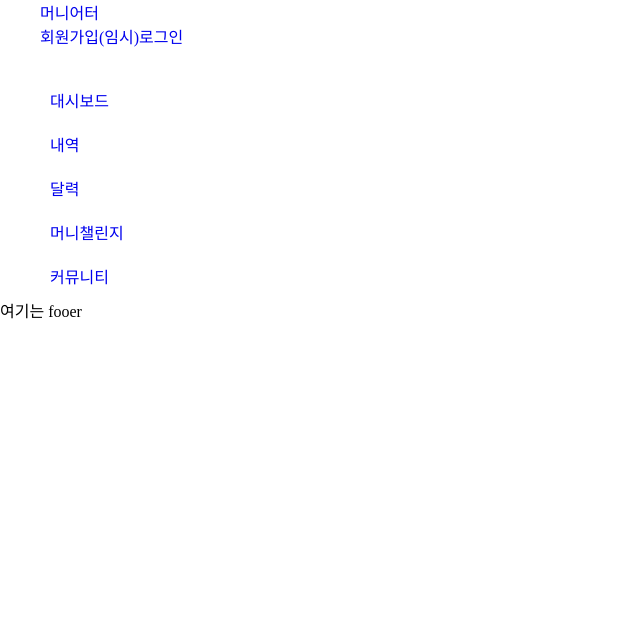
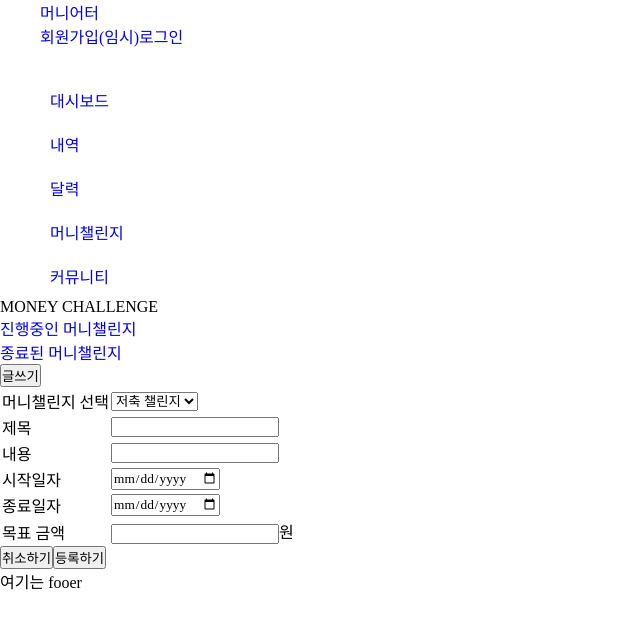
Before and after one commit to heohzit/moniet_web, a React (Create React App) app in the folder moniet_web_front/: page /challenge/write in a window 1280 px wide. Shown: the top 628 px of the page, without its empty margins (0-640 px from the left). Built offline with nearby package versions, Linux system fonts and the light colour scheme; a web font is replaced by a local one.

Commit message:
챌린지 파일 생성

```diff
--- a/moniet_web_front/src/App.js
+++ b/moniet_web_front/src/App.js
@@ -3,7 +3,7 @@ import Footer from "./component/common/Footer";
 import { Link, Route, Routes } from "react-router-dom";
 import Main from "./component/common/Main";
 import Dashboard from "./component/dashboard/Dashboard";
-import Challenge from "./component/challenge/Challenge";
+import ChallengeMain from "./component/challenge/ChallengeMain";
 import Cashbook from "./component/cashbook/Cashbook";
 import Join from "./component/member/Join";
 import Login from "./component/member/Login";
@@ -17,10 +17,13 @@ function App() {
         <Routes>
           <Route path="/" element={<Main></Main>}></Route>
           <Route path="/dashboard" element={<Dashboard></Dashboard>}></Route>
-          <Route path="/challenge" element={<Challenge></Challenge>}></Route>
+          <Route
+            path="/challenge/*"
+            element={<ChallengeMain></ChallengeMain>}
+          ></Route>
           <Route path="/cashbook/*" element={<Cashbook />} />
-          <Route path="/join" element={<Join/>}/>
-          <Route path="/login" element={<Login/>}/>
+          <Route path="/join" element={<Join />} />
+          <Route path="/login" element={<Login />} />
         </Routes>
       </div>
       <Footer></Footer>
--- a/moniet_web_front/src/component/challenge/Challenge.js
+++ /dev/null
@@ -1,14 +0,0 @@
-import "./challenge.css";
-import ChallengeMenu from "./ChallengeMenu";
-
-const Challenge = () => {
-  return (
-    <div className="challenge-wrap">
-      <div className="challenge-top">
-        <ChallengeMenu></ChallengeMenu>
-      </div>
-    </div>
-  );
-};
-
-export default Challenge;
--- /dev/null
+++ b/moniet_web_front/src/component/challenge/ChallengeFrm.js
@@ -0,0 +1,88 @@
+import "./challenge.css";
+import { Button3 } from "../util/Buttons";
+
+const ChallengeFrm = (props) => {
+  const challengeTitle = props.challengeTitle;
+  const setChallengeTitle = props.setChallengeTitle;
+  const challengeContent = props.challengeContent;
+  const setChallengeContent = props.setChallengeContent;
+  const challengeKind = props.challengeKind;
+  const setChallengeKind = props.setChallengeKind;
+  const challengeAmount = props.challengeAmount;
+  const setChallengeAmount = props.setChallengeAmount;
+  const challengeStart = props.challengeStart;
+  const setChallengeStart = props.setChallengeStart;
+  const challengeEnd = props.challengeEnd;
+  const setChallengeEnd = props.setChallengeEnd;
+  const buttonEvent = props.buttonEvent;
+  return (
+    <div className="challenge-frm wrap">
+      <div className="challenge-frm-top">
+        <div className="challenge-info">
+          <table className="challenge-info-tbl">
+            <tbody>
+              <tr>
+                <td>
+                  <label htmlFor="challengeKind">머니챌린지 선택</label>
+                </td>
+                <td>
+                  <select>
+                    <option>저축 챌린지</option>
+                    <option>지출 챌린지</option>
+                  </select>
+                </td>
+              </tr>
+              <tr>
+                <td>
+                  <label htmlFor="challengeTitle">제목</label>
+                </td>
+                <td>
+                  <input type="text"></input>
+                </td>
+              </tr>
+              <tr>
+                <td>
+                  <label htmlFor="challengeContent">내용</label>
+                </td>
+                <td>
+                  <input type="text"></input>
+                </td>
+              </tr>
+              <tr>
+                <td>
+                  <label htmlFor="challengeStart">시작일자</label>
+                </td>
+                <td>
+                  <input type="date"></input>
+                </td>
+              </tr>
+              <tr>
+                <td>
+                  <label htmlFor="challengeEnd">종료일자</label>
+                </td>
+                <td>
+                  <input type="date"></input>
+                </td>
+              </tr>
+              <tr>
+                <td>
+                  <label htmlFor="challengeAmount">목표 금액</label>
+                </td>
+                <td>
+                  <input type="text"></input>
+                  <span>원</span>
+                </td>
+              </tr>
+            </tbody>
+          </table>
+        </div>
+      </div>
+      <div className="board-content-box"></div>
+      <div className="board-btn-box">
+        <Button3 text="취소하기"></Button3>
+        <Button3 text="등록하기"></Button3>
+      </div>
+    </div>
+  );
+};
+export default ChallengeFrm;
--- /dev/null
+++ b/moniet_web_front/src/component/challenge/ChallengeMain.js
@@ -0,0 +1,31 @@
+import "./challenge.css";
+import { Route, Routes, useNavigate } from "react-router-dom";
+import ChallengeFrm from "./ChallengeFrm";
+import ChallengeMenu from "./ChallengeMenu";
+import EndChallenge from "./EndChallenge";
+import IngChallenge from "./IngChallenge";
+import { Button3 } from "../util/Buttons";
+
+const ChallengeMain = () => {
+  const navigate = useNavigate();
+  const write = () => {
+    navigate("write");
+  };
+  return (
+    <div className="challenge-main-wrap">
+      <div className="challenge-title">MONEY CHALLENGE</div>
+      <div className="challengeMenu-detail">
+        <ChallengeMenu></ChallengeMenu>
+        <div className="board-write-btn">
+          <Button3 text="글쓰기" clickEvent={write}></Button3>
+        </div>
+      </div>
+      <Routes>
+        <Route path="write" element={<ChallengeFrm></ChallengeFrm>}></Route>
+        <Route path="end" element={<EndChallenge></EndChallenge>}></Route>
+        <Route path="*" element={<IngChallenge></IngChallenge>}></Route>
+      </Routes>
+    </div>
+  );
+};
+export default ChallengeMain;
--- a/moniet_web_front/src/component/challenge/ChallengeMenu.js
+++ b/moniet_web_front/src/component/challenge/ChallengeMenu.js
@@ -1,14 +1,18 @@
 import { Link } from "react-router-dom";
+import "./challenge.css";
 
 const ChallengeMenu = () => {
   return (
-    <div className="challengeMenu-wrap">
+    <div className="challengeMenu-tab">
       <ul>
-        <li>진행중인 머니챌린지</li>
-        <li>종료된 머니챌린지</li>
+        <Link to="ing">
+          <li>진행중인 머니챌린지</li>
+        </Link>
+        <Link to="end">
+          <li>종료된 머니챌린지</li>
+        </Link>
       </ul>
     </div>
   );
 };
-
 export default ChallengeMenu;
--- /dev/null
+++ b/moniet_web_front/src/component/challenge/EndChallenge.js
@@ -0,0 +1,45 @@
+import React, { useState, useEffect } from "react";
+
+const EndChallenge = () => {
+  const [targetDate, setTargetDate] = useState(new Date("2023-12-31")); // 원하는 날짜로 설정
+
+  const calculateDday = () => {
+    const currentDate = new Date();
+    const timeDifference = targetDate - currentDate;
+
+    // D-day 계산
+    const days = Math.floor(timeDifference / (1000 * 60 * 60 * 24));
+    const hours = Math.floor(
+      (timeDifference % (1000 * 60 * 60 * 24)) / (1000 * 60 * 60)
+    );
+    const minutes = Math.floor(
+      (timeDifference % (1000 * 60 * 60)) / (1000 * 60)
+    );
+    const seconds = Math.floor((timeDifference % (1000 * 60)) / 1000);
+
+    return { days, hours, minutes, seconds };
+  };
+
+  const [dday, setDday] = useState(calculateDday());
+
+  useEffect(() => {
+    const interval = setInterval(() => {
+      const ddayData = calculateDday();
+      setDday(ddayData);
+    }, 1000);
+
+    return () => {
+      clearInterval(interval);
+    };
+  }, []);
+  return (
+    <div className="challenge-content">
+      <h1>디데이 카운트다운</h1>
+      <p>
+        {dday.days}일 {dday.hours}시간 {dday.minutes}분 {dday.seconds}초 남음
+      </p>
+    </div>
+  );
+};
+
+export default EndChallenge;
--- /dev/null
+++ b/moniet_web_front/src/component/challenge/IngChallenge.js
@@ -0,0 +1,36 @@
+//import { CircularProgressBar } from "@tomickigrzegorz/react-circular-progress-bar";
+import React, { useState, useEffect } from "react";
+
+const IngChallenge = () => {
+  // 목표 금액 설정 (예: 10만원)
+  const goalAmount = 100000;
+
+  // 현재 금액 설정 (예: 5만원)
+  const currentAmount = 50000;
+
+  // 진행률 계산
+  const progress = (currentAmount / goalAmount) * 100;
+
+  return (
+    <div className="challenge-content">
+      <div className="challenge-detail">진행중인 머니챌린지 리스트</div>
+      <div>목표 금액: {goalAmount.toLocaleString()}원</div>
+      <div>현재 금액: {currentAmount.toLocaleString()}원</div>
+      {/*
+      <CircularProgressBar
+        colorCircle="#ededed"
+        colorSlice="#e54e21"
+        percent={progress}
+        fontColor="#e54e21"
+        round={true}
+        fontSize="15px"
+        textPosition="1.5rem"
+      >
+        <div>{`진행률: ${progress.toFixed(2)}%`}</div>
+      </CircularProgressBar>
+        */}
+    </div>
+  );
+};
+
+export default IngChallenge;
--- a/moniet_web_front/src/component/common/Header.js
+++ b/moniet_web_front/src/component/common/Header.js
@@ -6,7 +6,7 @@ const Header = () => {
       <div className="header-title">
         <Link to="/">머니어터</Link>
       </div>
-      <HeaderLink/>
+      <HeaderLink />
       <NaviSide></NaviSide>
     </header>
   );
@@ -25,7 +25,7 @@ const NaviSide = () => {
           <Link to="#">달력</Link>
         </li>
         <li>
-          <Link to="challenge">머니챌린지</Link>
+          <Link to="/challenge">머니챌린지</Link>
         </li>
         <li>
           <Link to="#">커뮤니티</Link>
@@ -35,12 +35,12 @@ const NaviSide = () => {
   );
 };
 
-const HeaderLink = ()=> {
+const HeaderLink = () => {
   return (
     <div className="header-link">
       <Link to="/join">회원가입(임시)</Link>
       <Link to="/login">로그인</Link>
     </div>
-  )
-}
+  );
+};
 export default Header;
--- /dev/null
+++ b/moniet_web_front/src/component/util/Buttons.js
@@ -0,0 +1,37 @@
+const Button1 = (props) => {
+  const clickEvent = props.clickEvent;
+  const text = props.text;
+  return (
+    <>
+      <button className="btn st1" type="button" onClick={clickEvent}>
+        {text}
+      </button>
+    </>
+  );
+};
+
+const Button2 = (props) => {
+  const clickEvent = props.clickEvent;
+  const text = props.text;
+  return (
+    <>
+      <button className="btn st2" type="button" onClick={clickEvent}>
+        {text}
+      </button>
+    </>
+  );
+};
+
+const Button3 = (props) => {
+  const clickEvent = props.clickEvent;
+  const text = props.text;
+  return (
+    <>
+      <button className="btn st3" type="button" onClick={clickEvent}>
+        {text}
+      </button>
+    </>
+  );
+};
+
+export { Button1, Button2, Button3 };
```
Also changed, not shown: moniet_web_front/src/component/challenge/ChallengeWrite.js (added, +32 -0 lines), moniet_web_front/src/component/util/InputFrm.js (added, +24 -0 lines).
